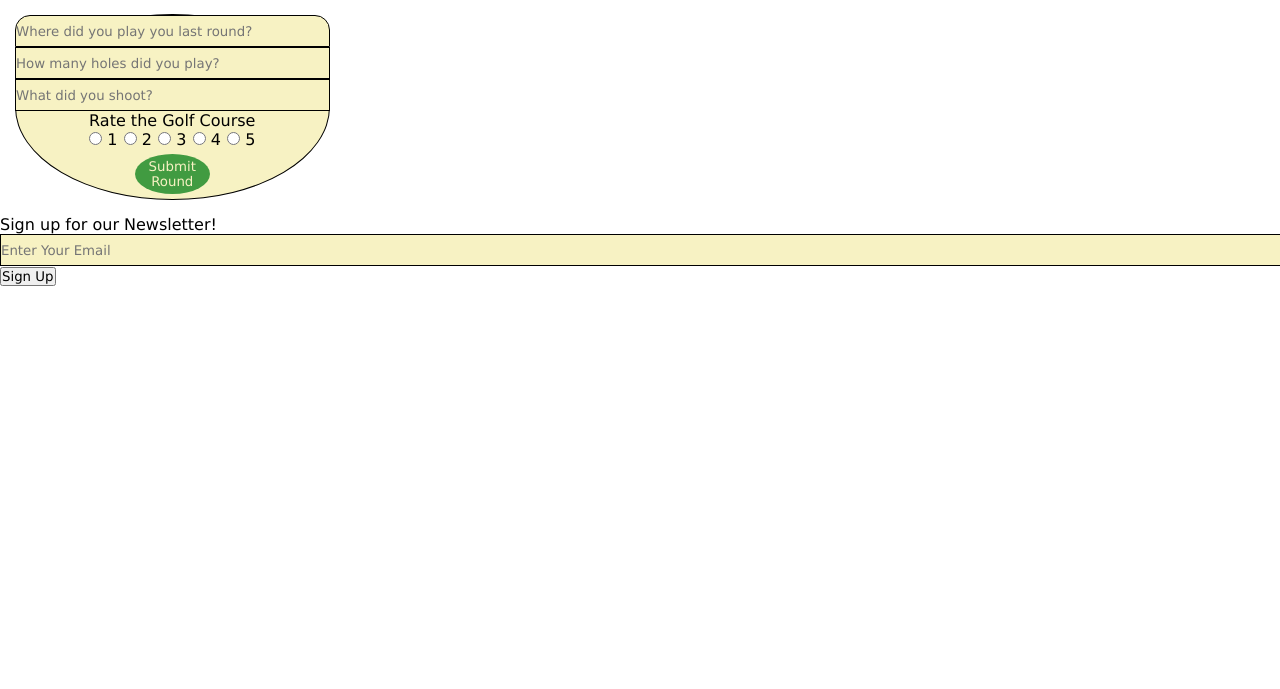
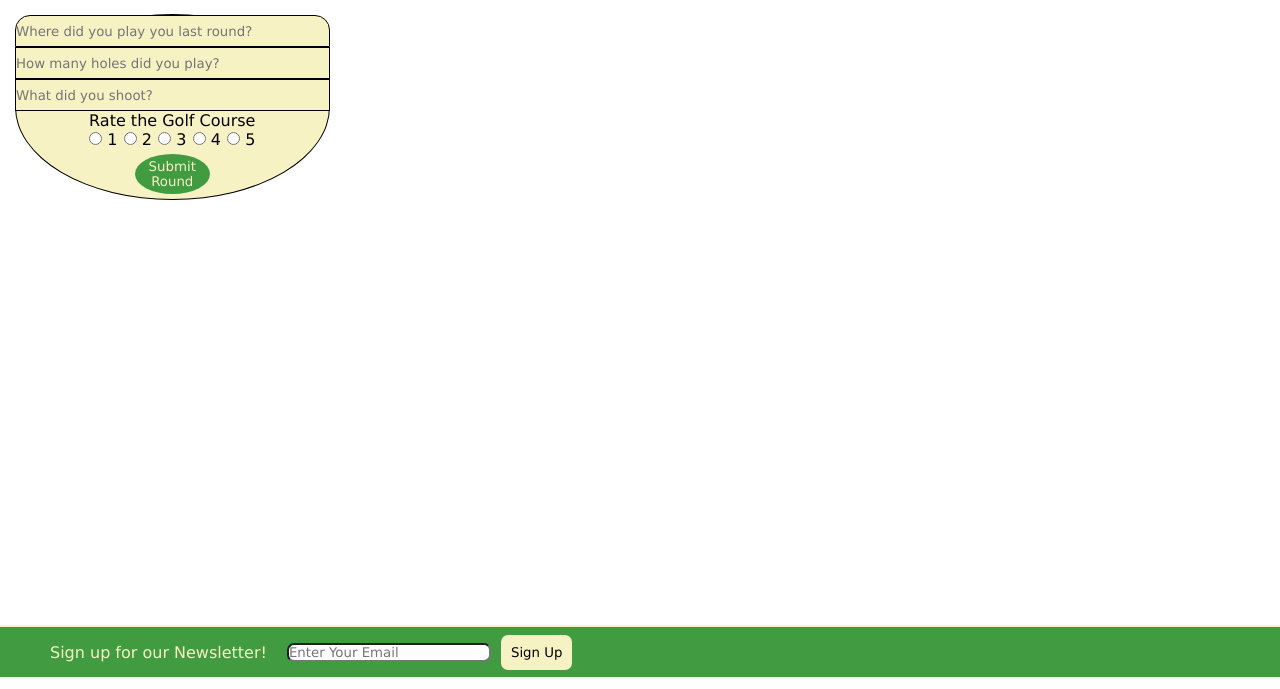
Before and after one commit to Brennen-Riley/Capstone, a website: page frontEnd/index.html in a window 1280 px wide. Shown: the part 123-812 px from the top of the page. Drawn offline with nearby package versions, Linux system fonts and the light colour scheme; no server answers.

Commit message:
Finished Footer

```diff
--- a/frontEnd/index.html
+++ b/frontEnd/index.html
@@ -16,15 +16,15 @@
 
     <main>
         <form>
-            <input
+            <input class="main-input"
                 type="text"
                 id="location"
                 placeholder="Where did you play you last round?"/>
-            <input
+            <input class="main-input"
                 type="text"
                 id="holes"
                 placeholder="How many holes did you play?"/>
-            <input
+            <input class="main-input"
                 type="text"
                 id="score"
                 placeholder="What did you shoot?"/>
@@ -80,8 +80,8 @@
 
     <footer>
         <section class="enter-email">
-            <p>Sign up for our Newsletter!</p>
-            <input type="text" placeholder="Enter Your Email"/>
+            <p id="news">Sign up for our Newsletter!</p>
+            <input id="footer-input" type="text" placeholder="Enter Your Email"/>
             <button id="sign-up">Sign Up</button>
         </section>
     </footer>
--- a/frontEnd/main.js
+++ b/frontEnd/main.js
@@ -65,13 +65,13 @@ form.addEventListener('submit', submitHandler)
 getAllRounds()
 
 const signUPBtn = document.querySelector("#sign-up");
-const input = document.querySelector("input");
+let input = document.querySelector("input");
 const signUpForm = document.querySelector(".enter-email");
 const footer = document.querySelector("footer");
 
 function emailSubmitHandle(){
     const message = document.createElement("p")
-    message.textContent = "Thank you for signing up! " + input.value
+    message.textContent = "Thank you for signing up! " + input.value;
     signUpForm.remove()
     footer.appendChild(message)
 }
--- a/frontEnd/styles.css
+++ b/frontEnd/styles.css
@@ -6,7 +6,8 @@
 
 body {
     background-color: white;
-    width: 100vw;
+    width: 100%;
+    height: 100%;
 }
 
 header {
@@ -37,6 +38,7 @@ main {
     margin: 15px;
     display: flex;
     justify-content: flex-start;
+    min-height: calc(85vh - 75px);
 }
 
 form {
@@ -54,7 +56,7 @@ form {
 }
 
 
-input[type='text'] {
+.main-input {
     width:100%;
     height: 30px;
     border: none;
@@ -111,3 +113,42 @@ input[type='text'] {
     justify-content: space-evenly;
     margin: 5px;
 }
+
+footer {
+    background-color: rgb(65, 155, 65);
+    display: flex;
+    color: #f7f2c3;
+    position: sticky;
+    bottom: 0;
+    align-items: center;
+    justify-content: space-between;
+    padding: 0px 30px;
+    height: 50px;
+    border-top: 2px solid #f7f2c3;
+}
+
+#news {
+    margin-right: 20px;
+}
+
+#footer-input {
+    width: 200px;
+    border-radius: 7px;
+}
+
+.enter-email {
+    display: flex;
+    justify-content: space-betwe;
+    align-items: center;
+    width: 100%;
+    margin: 20px;
+}
+
+#sign-up {
+    background-color: #f7f2c3;
+    border: none;
+    border-radius: 7px;
+    cursor: pointer;
+    padding: 10px 10px;
+    margin: 10px;
+}
```
